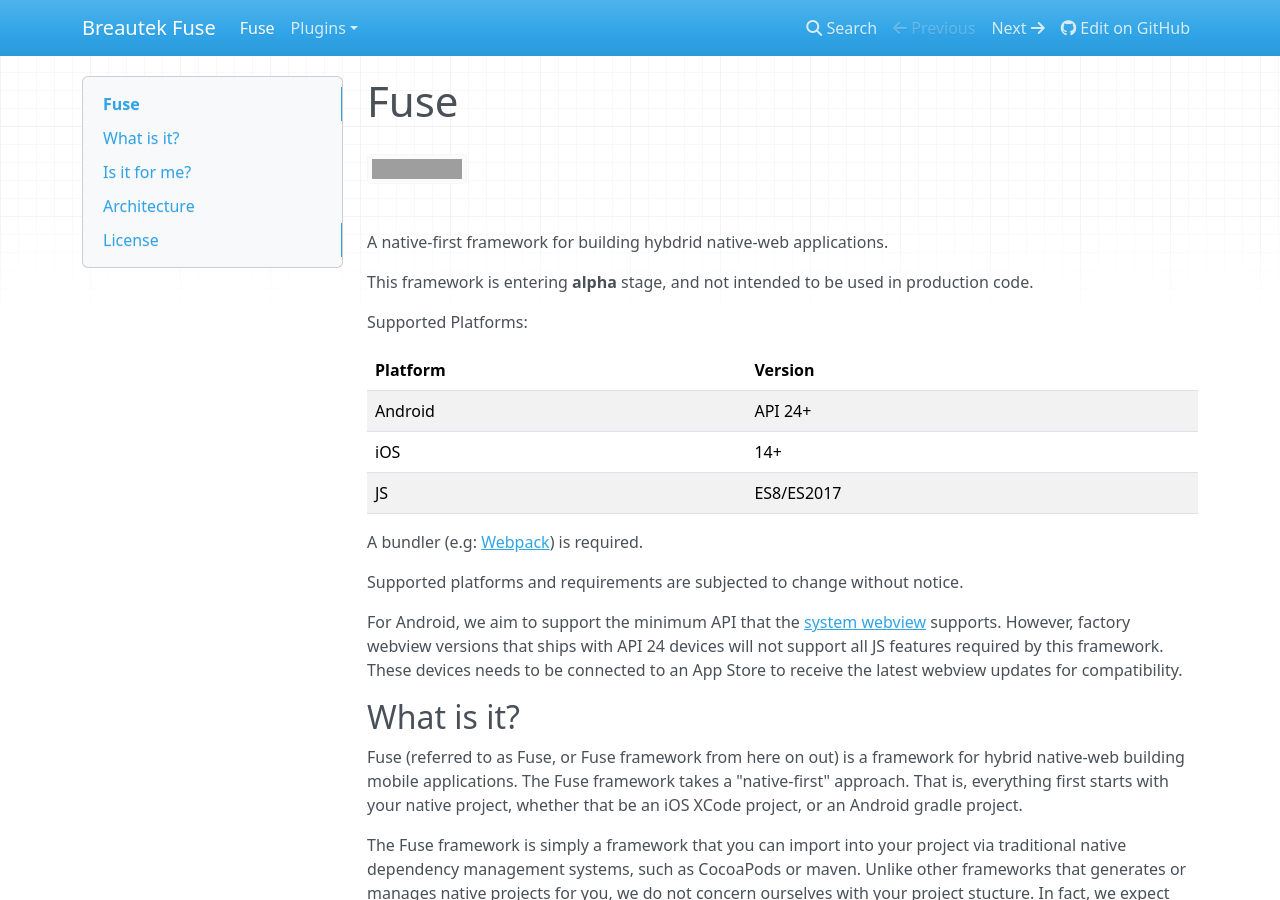
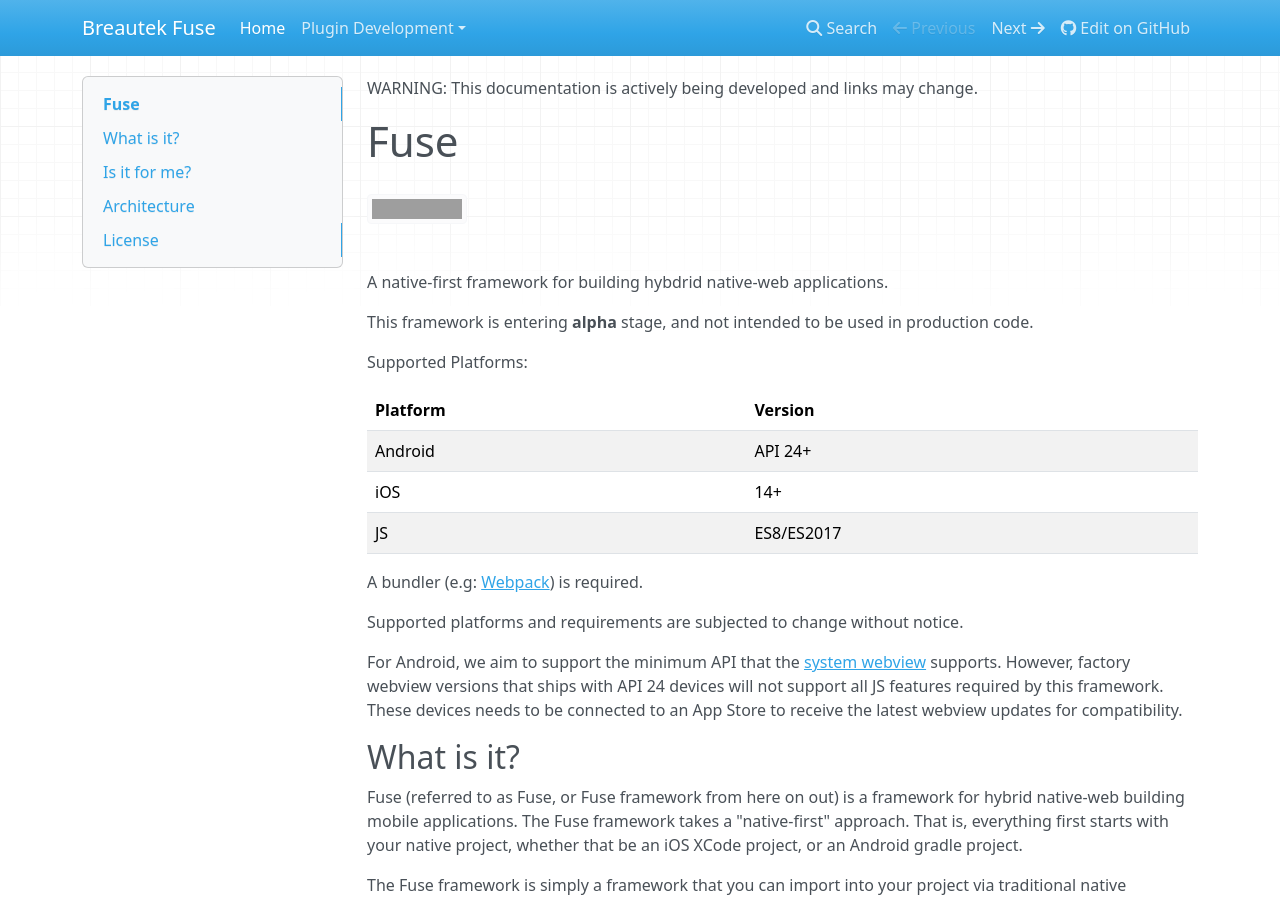
Before and after one commit to btfuse/fuse-docs, an MkDocs documentation site: the page built from docs/index.md, in a window 1280 px wide and 900 px high. Built offline with MkDocs 1.6.1, drawn with Linux system fonts in a browser that asks for light colours; nearby versions of some CDN libraries; grey boxes are pictures that could not be loaded.

Commit message:
added warnings about links & changed navigation

```diff
--- a/docs/index.md
+++ b/docs/index.md
@@ -1,3 +1,5 @@
+
+WARNING: This documentation is actively being developed and links may change.
 
 # Fuse
 
--- a/mkdocs.yml
+++ b/mkdocs.yml
@@ -24,3 +24,8 @@ markdown_extensions:
 extra_css:
   - css/tip.css
   - css/broken-link.css
+
+nav:
+  - Home: index.md
+  - Plugin Development:
+    - Fuse JS Modules: plugins/js-module.md
```
Also changed, not shown: docs/plugins/js-module.md (+2 -0 lines).
